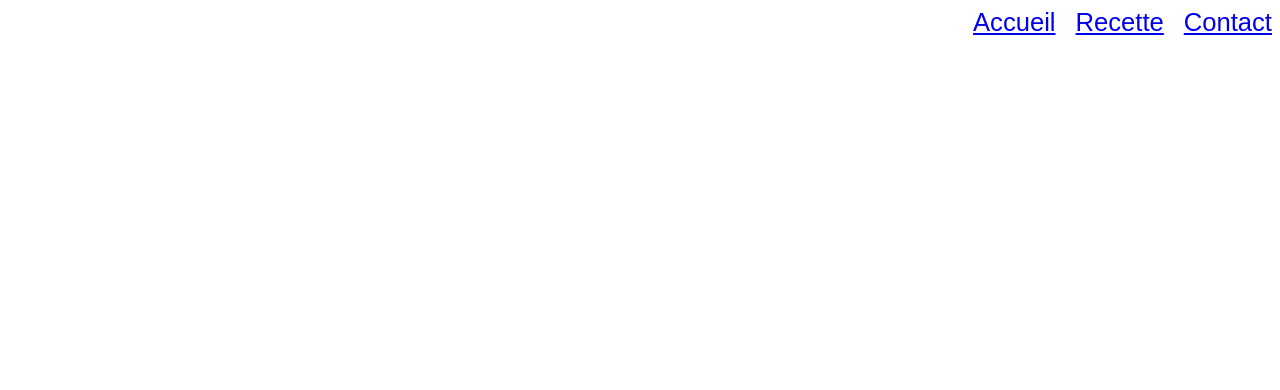
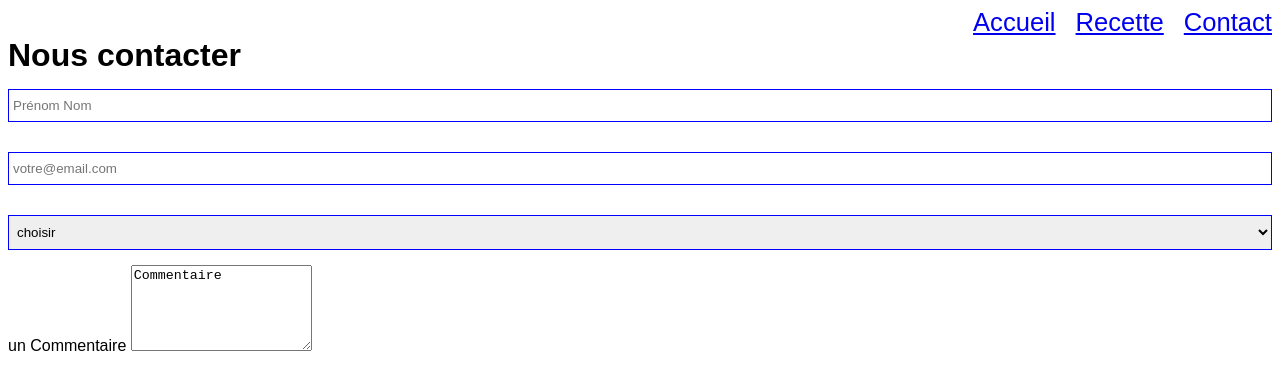
Before and after one commit to noname-spirit/recette_greta_nov_2024, a plain HTML site: page contact_correction.html in a window 1280 px wide. Drawn offline with Linux system fonts and the light colour scheme.

Commit message:
correction demi fin

```diff
--- a/contact_correction.html
+++ b/contact_correction.html
@@ -15,6 +15,20 @@
                 <li><a href="contact_correction.html">Contact</a></li>
             </ul> </header>
         <main>
+            <h1>Nous contacter</h1>
+            <form action="">
+                <input type="text" placeholder="Prénom Nom">
+                <input type="email" placeholder="votre@email.com">
+                <select name="" id="">
+                    <option value="">choisir</option>
+                    <option value="">service informatque</option>
+                    <option value="">service commercial</option>
+                </select>
+                <div>
+                    <label for="Commentaire">un Commentaire</label>
+                    <textarea placeholder="votre message" id="">Commentaire</textarea>
+                </div>
+            </form>
 
 
         </main>
--- a/style.css
+++ b/style.css
@@ -36,22 +36,22 @@ section .col2 ul {
  margin: 10px 0;
 }
 
-section form {
+form {
     display: flex;
     flex-direction: column;
 }
 
-section form *{
+form > *:not(div){
     margin: 15px 0;
     padding: 8px 4px;
     border : 1px solid blue;
 }
 
-section form textarea{
+form textarea{
     height: 80px;
 }
 
-section form button{
+form button{
     background: blue;
     color: white;
     cursor: pointer;
@@ -102,3 +102,8 @@ width: 100%;
     width: 700px;
     margin: 0 auto;
 }
+
+
+form div textarea{
+    width: ;
+}
```
